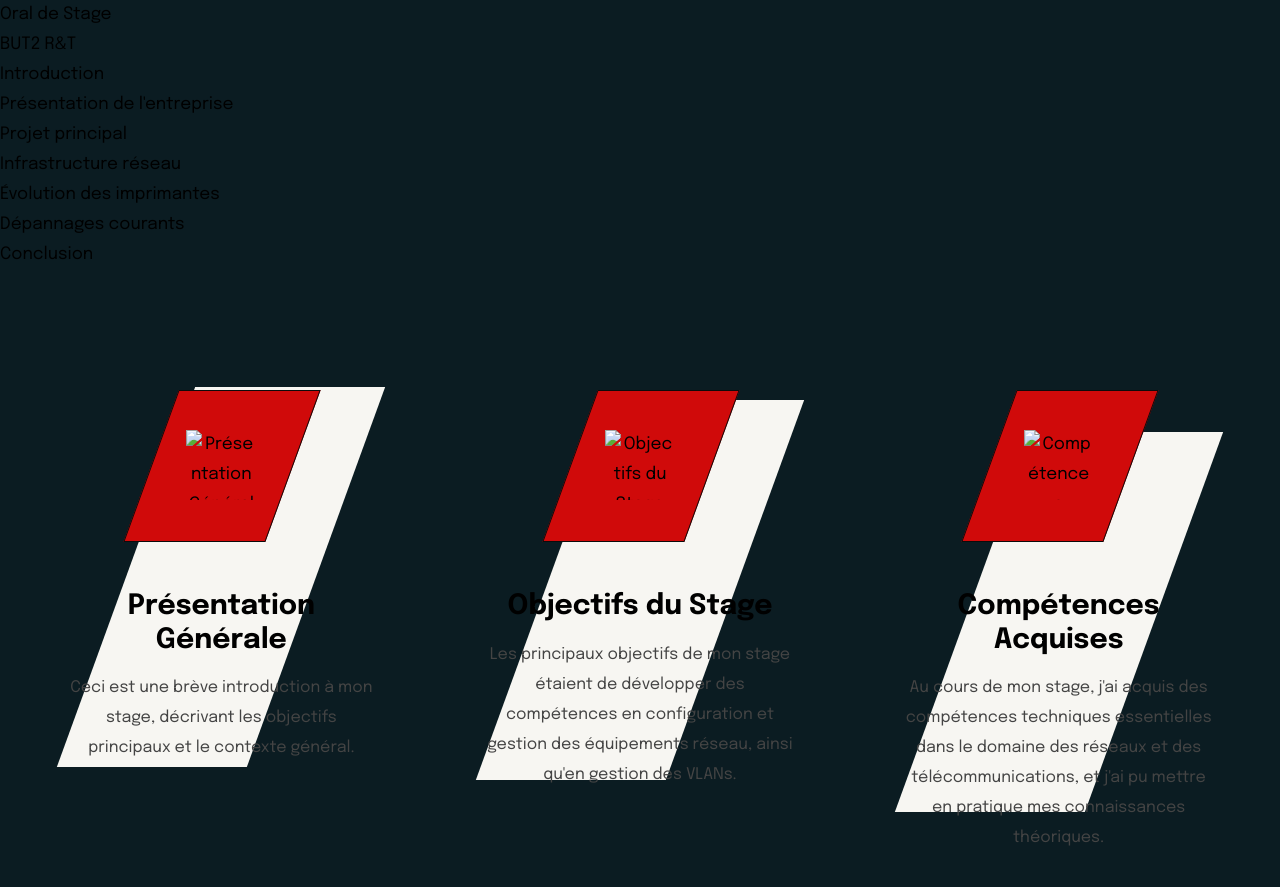
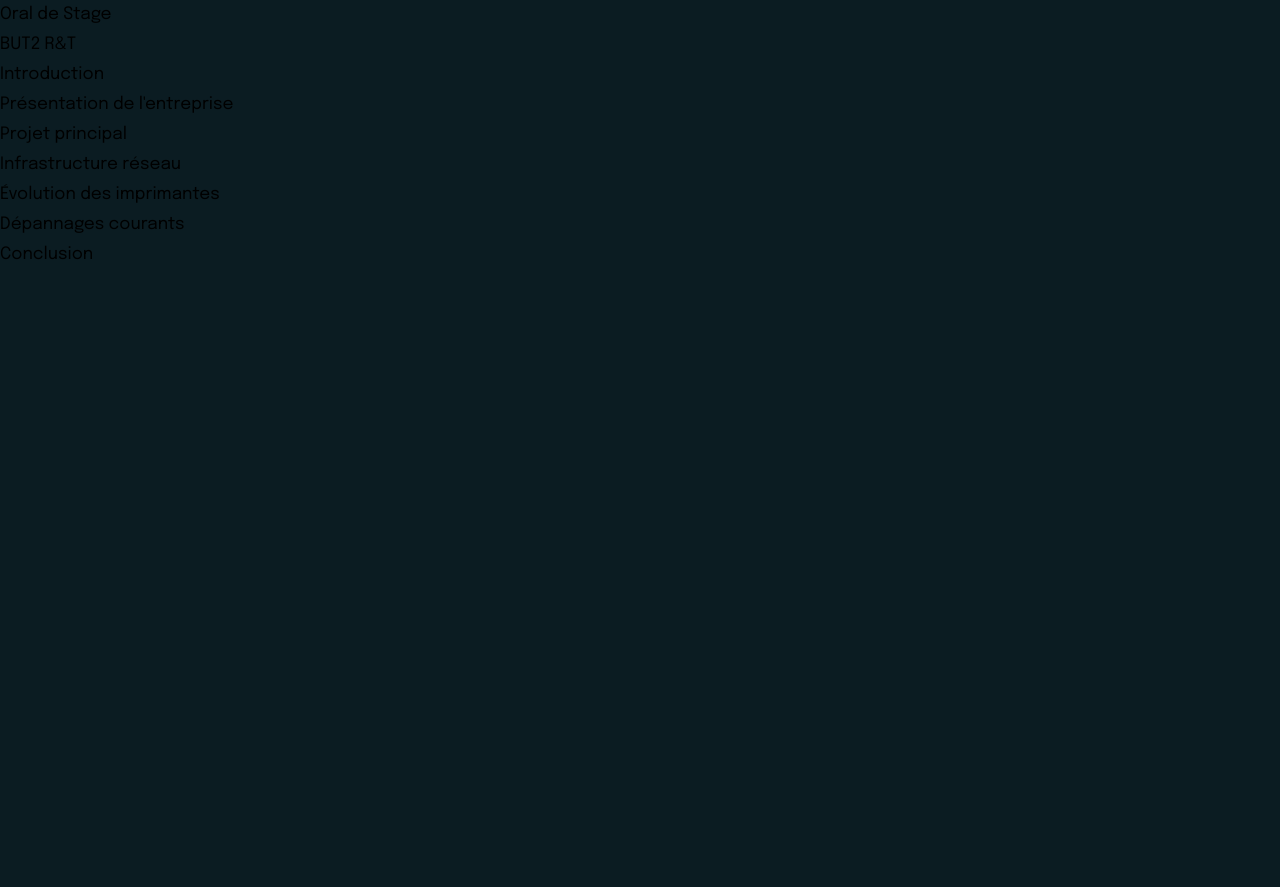
Before and after one commit to Chadi25/Portfolio, a plain HTML site: page index.html in a window 1280 px wide. After the commit the page ends 800 px from the top, so only its background shows below. Drawn offline with Linux system fonts and the light colour scheme.

Commit message:
correction erreur

```diff
--- a/index.html
+++ b/index.html
@@ -28,39 +28,7 @@
 
 
 
-  <section class="creative-cards style-one">
-    <div class="container">
-      <div class="row">
-        <div class="card-column">
-          <div class="card-details">
-            <div class="card-icons">
-              <img class="light-icon zoomable" src="image_url1.jpg" alt="Présentation Générale" />
-            </div>
-            <h3>Présentation Générale</h3>
-            <p>Ceci est une brève introduction à mon stage, décrivant les objectifs principaux et le contexte général.</p>
-          </div>
-        </div>
-        <div class="card-column">
-          <div class="card-details">
-            <div class="card-icons">
-              <img class="light-icon zoomable" src="image_url2.jpg" alt="Objectifs du Stage" />
-            </div>
-            <h3>Objectifs du Stage</h3>
-            <p>Les principaux objectifs de mon stage étaient de développer des compétences en configuration et gestion des équipements réseau, ainsi qu'en gestion des VLANs.</p>
-          </div>
-        </div>
-        <div class="card-column">
-          <div class="card-details">
-            <div class="card-icons">
-              <img class="light-icon zoomable" src="image_url3.jpg" alt="Compétences Acquises" />
-            </div>
-            <h3>Compétences Acquises</h3>
-            <p>Au cours de mon stage, j'ai acquis des compétences techniques essentielles dans le domaine des réseaux et des télécommunications, et j'ai pu mettre en pratique mes connaissances théoriques.</p>
-          </div>
-        </div>
-      </div>
-    </div>
-  </section>
+
 
 
 
```
